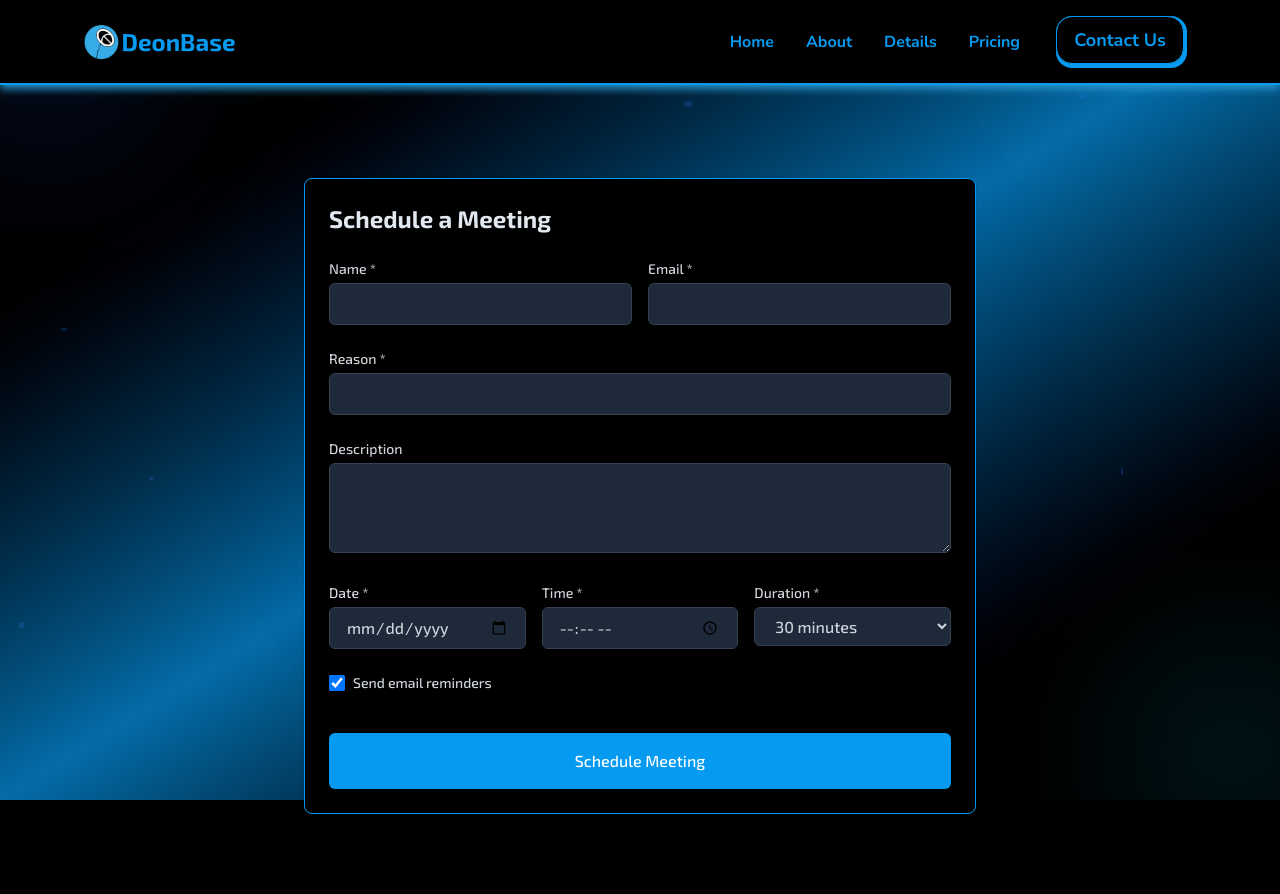
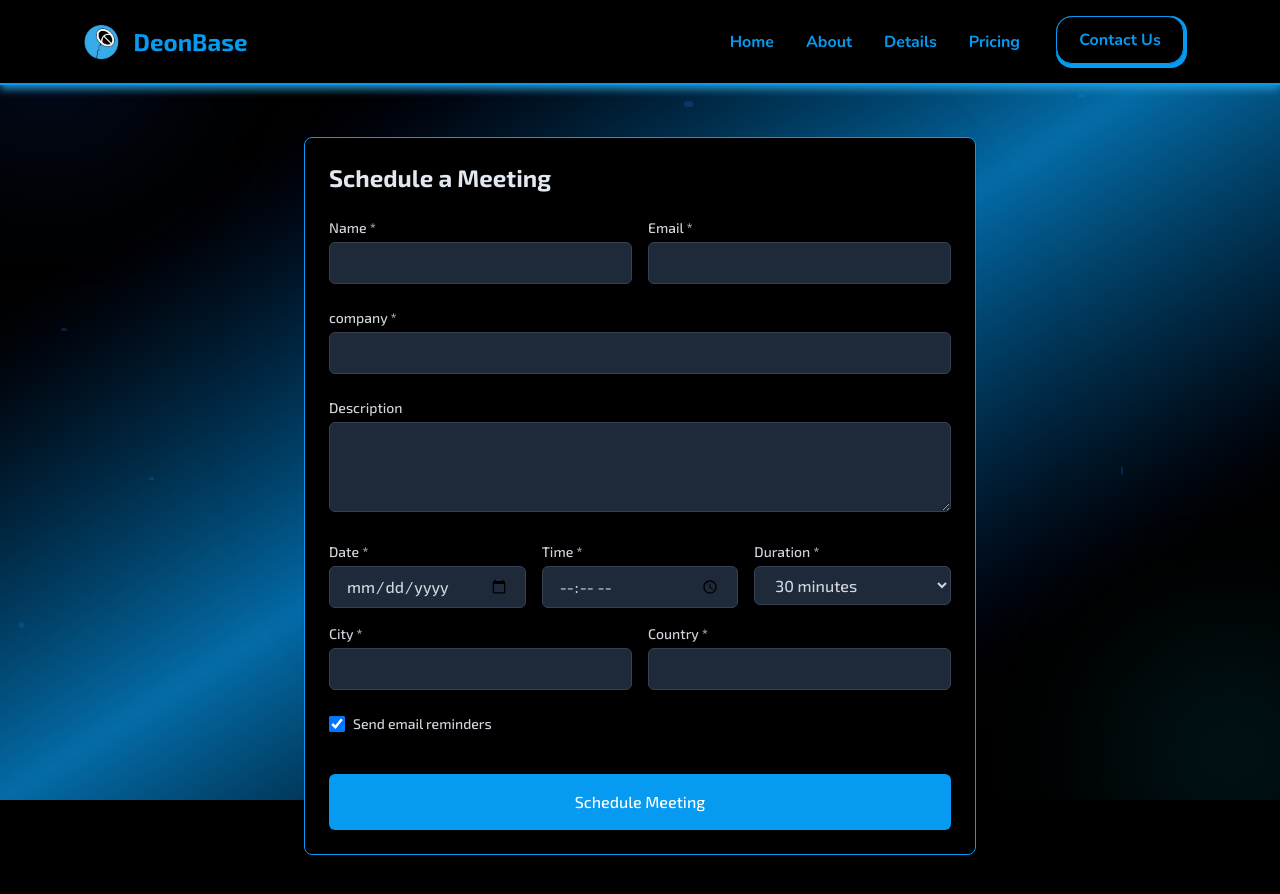
Before and after one commit to mdmonirhasannishan/deonbase, a Next.js app: page /contact in a window 1280 px wide. Shown: the top 894 px of the page. Built offline with nearby package versions, Linux system fonts and the light colour scheme; no server answers.

Commit message:
Initial commit

```diff
--- a/src/app/contact/page.tsx
+++ b/src/app/contact/page.tsx
@@ -20,6 +20,8 @@ const MeetingForm = () => {
     date: '',
     time: '',
     duration: '30',
+    clientCity: "",
+    clientcountry:"",
     reminders: true,
   });
 
@@ -102,6 +104,8 @@ const MeetingForm = () => {
         date: '',
         time: '',
         duration: '30',
+        clientCity: "",
+        clientcountry: "",
         reminders: true,
       });
 
@@ -194,7 +198,7 @@ const MeetingForm = () => {
 
             <div>
               <label htmlFor="title" className="block text-sm font-medium text-gray-300 mb-1">
-                Reason *
+                company *
               </label>
               <input
                 type="text"
@@ -267,6 +271,42 @@ const MeetingForm = () => {
                   <option value="60">1 hour</option>
                 </select>
               </div>
+              <div className="col-span-3 grid grid-cols-1 md:grid-cols-2 gap-4">
+                <div>
+                  <label
+                    htmlFor="clientName"
+                    className="block text-sm font-medium text-gray-300 mb-1"
+                  >
+                    City *
+                  </label>
+                  <input
+                    type="text"
+                    id="clientCity"
+                    name="clientCity"
+                    value={formData.clientCity}
+                    onChange={handleChange}
+                    required
+                    className="w-full px-4 py-2 bg-gray-800 border border-gray-700 rounded-md text-gray-300 focus:outline-none focus:ring-2 focus:ring-primary focus:border-transparent"
+                  />
+                </div>
+                <div>
+                  <label
+                    htmlFor="clientEmail"
+                    className="block text-sm font-medium text-gray-300 mb-1"
+                  >
+                    Country *
+                  </label>
+                  <input
+                    type="text"
+                    id="clientcountry"
+                    name="clientcountry"
+                    value={formData.clientcountry}
+                    onChange={handleChange}
+                    required
+                    className="w-full px-4 py-2 bg-gray-800 border border-gray-700 rounded-md text-gray-300 focus:outline-none focus:ring-2 focus:ring-primary focus:border-transparent"
+                  />
+                </div>
+              </div>
             </div>
 
             <div className="flex items-center">
--- a/src/app/page.tsx
+++ b/src/app/page.tsx
@@ -237,16 +237,7 @@ export default function Home() {
         <MaxWidth>
           <div className="relative w-full h-full py-12 px-4 sm:px-6   border-primary  max-w-2xl mx-auto">
             <div className="text-center">
-              <h2 className="text-2xl font-bold text-slate-100 mb-2">
-                Thank You for Your Interest!
-              </h2>
-
-              <p className="text-gray-200 mb-6 max-w-md mx-auto">
-                We appreciate you considering our solutions. Our team will review your inquiry and
-                get back to you shortly.
-              </p>
-
-              <div className="bg-background border border-primary rounded-lg p-4 mt-10 max-w-md mx-auto">
+              <div className="bg-background border border-primary rounded-lg p-4 mt-10  mx-auto">
                 <p className="text-sm text-gray-300">
                   For immediate assistance, please contact us at{' '}
                 </p>
@@ -273,11 +264,26 @@ export default function Home() {
                   <span className="mx-4 text-gray-400 text-sm">OR</span>
                   <div className="flex-grow border-t border-gray-700"></div>
                 </div>
-                <div className=" pt-2 pb-4 mt-6">
-                  <a href="/contact">
-                    <button className="w-full bg-primary cursor-pointer hover:bg-primary-dark text-white font-medium py-4 px-6 rounded-md transition-colors text-sm">
-                      Book a Meeting </button>
-                  </a>
+                <div className="w-full h-full flex justify-center items-center  ">
+                  <div className="py-2 pt-4 flex justify-center items-center gap-3">
+                    <svg
+                      className='text-primary'
+                      xmlns="http://www.w3.org/2000/svg"
+                      width="25"
+                      height="25"
+                      fill="currentColor"
+                      viewBox="0 0 24 24"
+                    >
+                      <path d="M20 4H4C2.9 4 2 4.9 2 6v12c0 1.1.9 2 2 2h16c1.1 0 2-.9 2-2V6c0-1.1-.9-2-2-2zm0 2v.01L12 13 4 6.01V6h16zM4 18V8.99l8 6 8-6V18H4z" />
+                    </svg>
+                    <a
+                      href="mailto:infodeonbase@gmail.com"
+                      target="_blank"
+                      className="text-primary hover:underline flex items-center gap-2"
+                    >
+                      infodeonbase@gmail.com
+                    </a>
+                  </div>
                 </div>
               </div>
             </div>
--- a/src/components/Navbar.tsx
+++ b/src/components/Navbar.tsx
@@ -23,7 +23,7 @@ const Navbar = () => {
           {/* icon and logo */}
           <div className="flex  md:gap-6 justify-start items-center">
             <Onclick path="/">
-              <div className="flex justify-center items-center">
+              <div className="flex justify-center items-center gap-3">
                 <Image
                   className="w-[2.6rem]    cursor-pointer "
                   alt="logo"
@@ -69,8 +69,8 @@ const Navbar = () => {
             <ScrollTo targetId="contact-us-section">
               <div className="w-[9rem] h-13 ">
                 <div className="w-[8.2rem] h-13 transition-all bg-primary rounded-2xl border-b-4 border-r-4 hover:h-11 hover:w-[8rem] border-primary ">
-                  <div className="bg-background border  border-primary text-primary h-12 flex font-bold    justify-center items-center w-[8rem] rounded-2xl">
-                    <h1 className=" text-lg">
+                  <div>
+                    <h1 className="bg-background border  border-primary text-primary h-12 flex font-bold    justify-center items-center w-[8rem] rounded-2xl lg">
                       contact us
                     </h1>
                   </div>
--- a/src/components/Payment.tsx
+++ b/src/components/Payment.tsx
@@ -25,6 +25,8 @@ const PricingTable = () => {
     'Employee Portal',
     '1 Month Help Support',
     'Firebase Backend',
+    "easy to scale",
+    "ready to go setup"
   ];
 
   const toggleClientPortal = () => {
@@ -54,15 +56,11 @@ const PricingTable = () => {
             <h3 className="text-xl font-bold text-primary mb-1">Business Suite</h3>
             <div className="flex justify-center items-baseline my-3">
               <span className="text-4xl font-extrabold text-slate-200">
-                ${includeClientPortal ? basePrice + clientPortalPrice : basePrice}
+               $1999
               </span>
               <span className="ml-2 text-gray-400 text-sm">one-time</span>
             </div>
-            <div className="bg-blue-900/20 border border-blue-700 rounded p-2 mt-2">
-              <p className="text-blue-300 text-xs">
-                First 10 companies get free setup (worth $199)!
-              </p>
-            </div>
+
           </div>
 
           <div className="p-4 border-b border-primary">
@@ -78,30 +76,13 @@ const PricingTable = () => {
           </div>
 
           <div className="p-4">
-            <div className="flex items-center justify-between mb-4">
-              <div>
-                <h4 className="font-medium text-dark">Client Portal</h4>
-                <p className="text-gray-400 text-xs">Dedicated client access</p>
-              </div>
-              <button
-                onClick={toggleClientPortal}
-                className={`px-5 py-3 rounded-md text-sm font-medium transition-colors ${
-                  includeClientPortal
-                    ? 'bg-primary text-white'
-                    : 'bg-gray-700 text-gray-300 hover:bg-gray-600'
-                }`}
-              >
-                {includeClientPortal ? 'Added (+$200)' : 'Add $200'}
-              </button>
-            </div>
+
 
             <div className=" pt-2 pb-4 mt-6">
-              <a href="/contact" >
-
-                  <button className="w-full bg-primary cursor-pointer hover:bg-primary-dark text-white font-medium py-4 px-6 rounded-md transition-colors text-sm">
-                    Book a Meeting
-                  </button>
-
+              <a href="/contact">
+                <button className="w-full h-14 font-semibold rounded-md bg-primary text-black text-lg flex justify-center items-center relative z-10 hover:bg-black hover:text-primary border border-primary transition all cursor-pointer">
+                  Book a Order
+                </button>
               </a>
             </div>
           </div>
```
Also changed, not shown: src/app/api/sendEmail/route.ts (line endings or trailing spaces).
